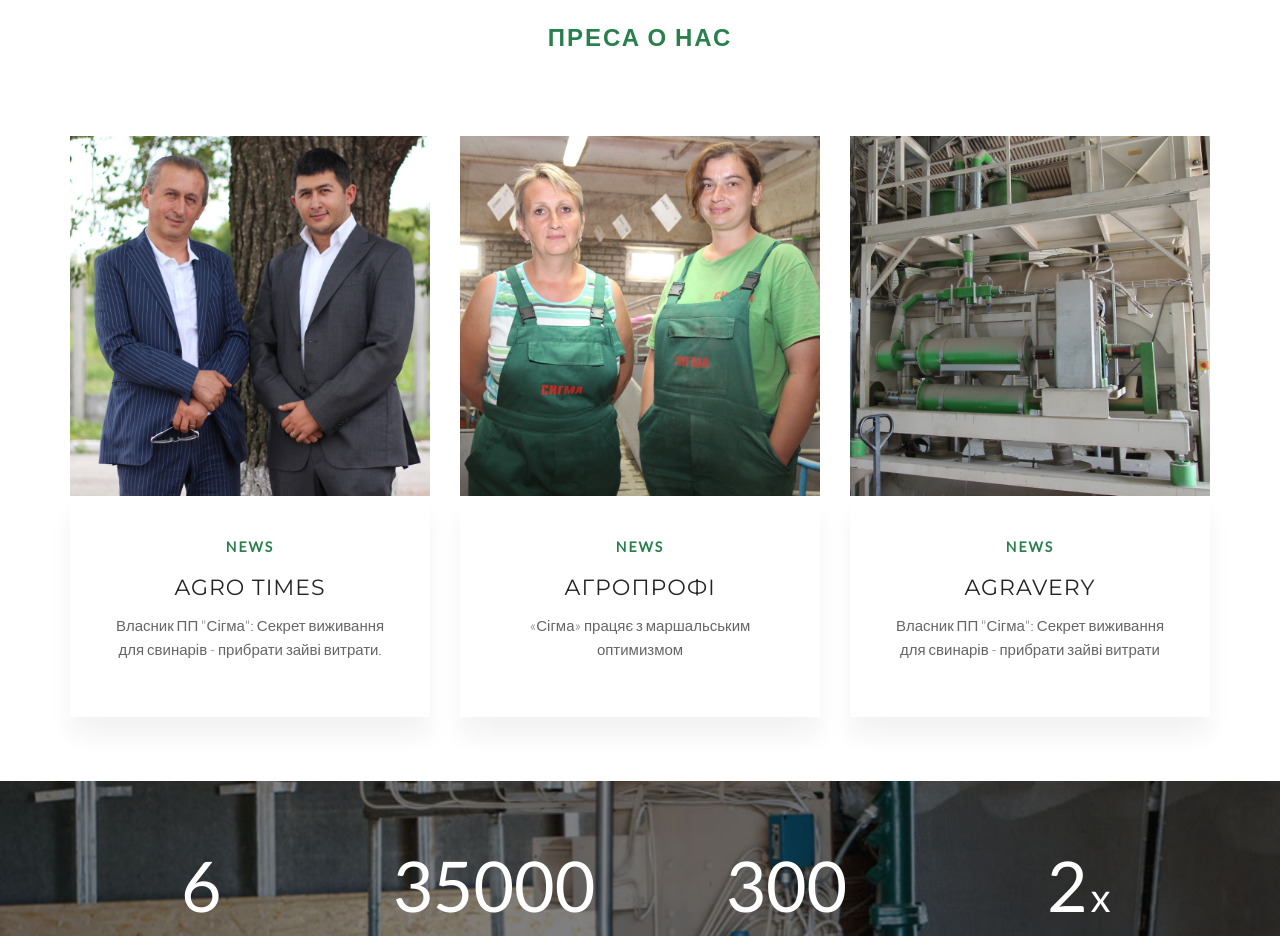
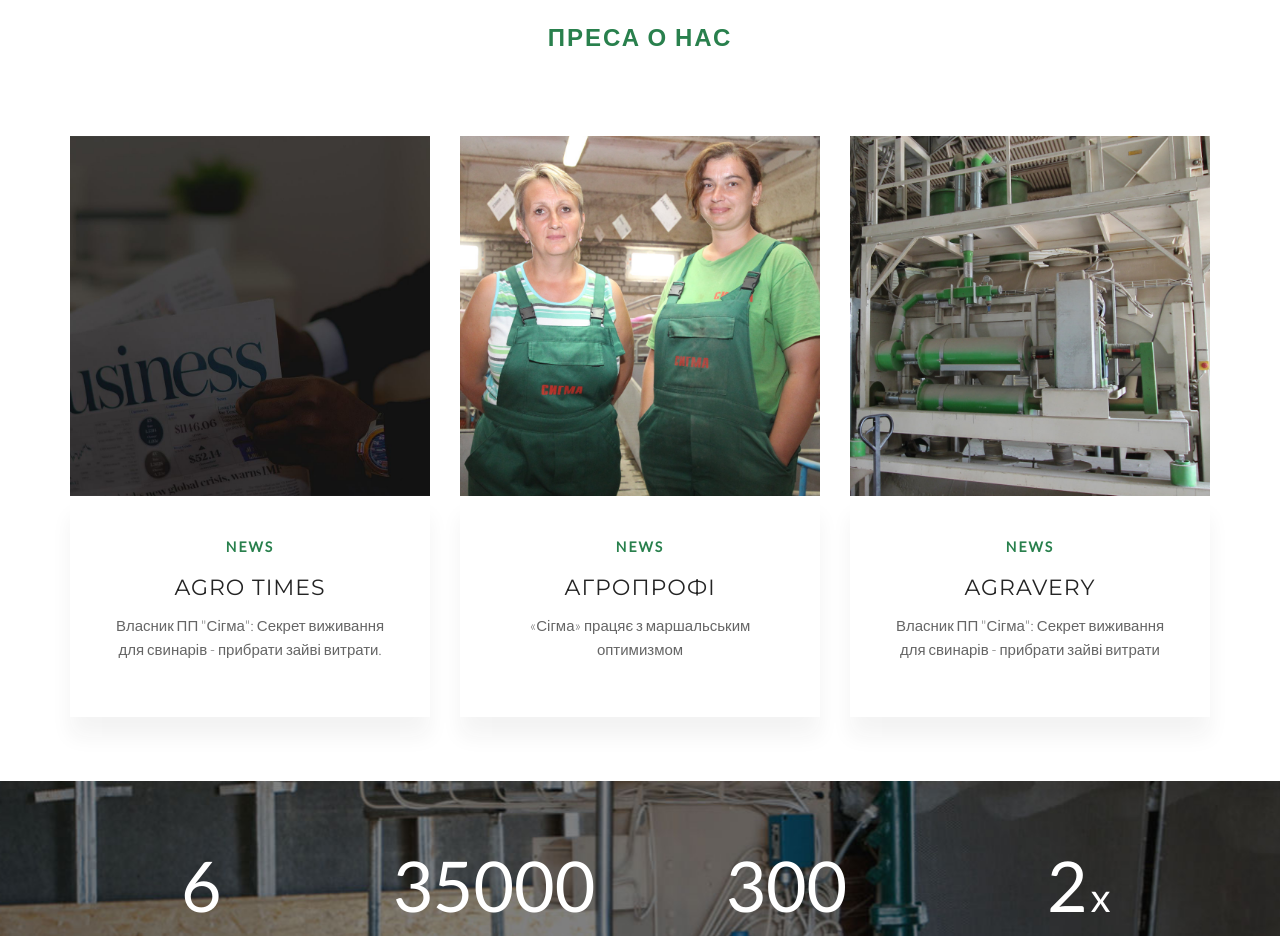
Before and after one commit to RimaAvetyan/sigma2, a plain HTML site: page index.html in a window 1280 px wide. Shown: the part 4180-5116 px from the top of the page. Drawn offline with Linux system fonts and the light colour scheme; some packages are replaced by stand-ins of ours.

Commit message:
Poprawione drugie zdjęcie

```diff
--- a/index.html
+++ b/index.html
@@ -640,7 +640,7 @@
             <div class="col-sm-4 g-margin-b-30--xs g-margin-b-0--md">
                 <!-- News -->
                 <article>
-                    <img class="img-responsive" src="img/970x970/fot1.jpg" alt="Image">
+                    <img class="img-responsive" src="img/970x970/04.jpg" alt="Image">
                     <div class="g-bg-color--white g-box-shadow__dark-lightest-v2 g-text-center--xs g-padding-x-40--xs g-padding-y-40--xs">
                         <p class="text-uppercase g-font-size-14--xs g-font-weight--700 g-color--primary g-letter-spacing--2">News</p>
                         <h3 class="g-font-size-22--xs g-letter-spacing--1"><a target="blank" href="http://www.agrotimes.net/foto/album/agrarna-elita-ukrayini-2017">AGRO
```
